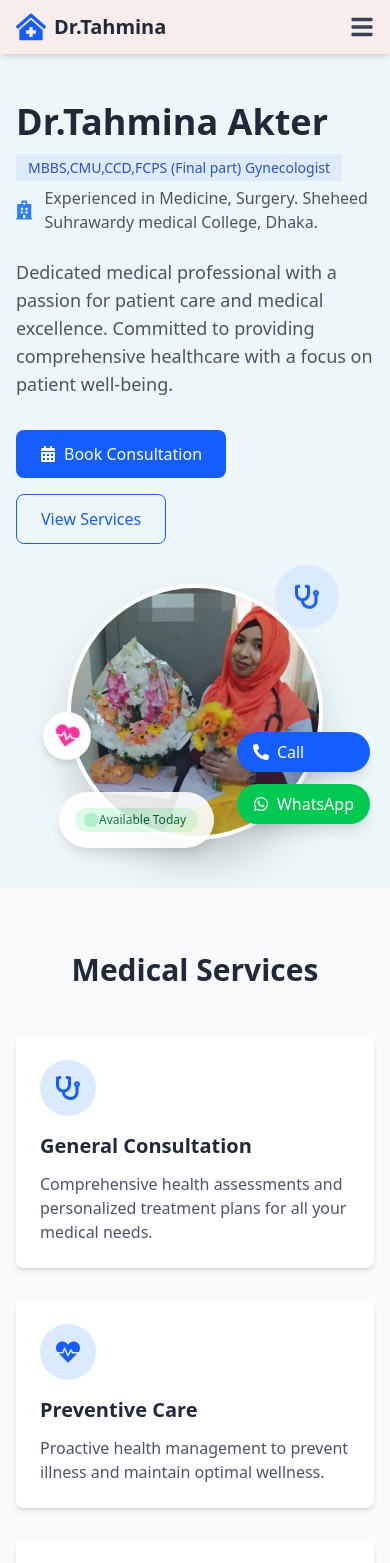
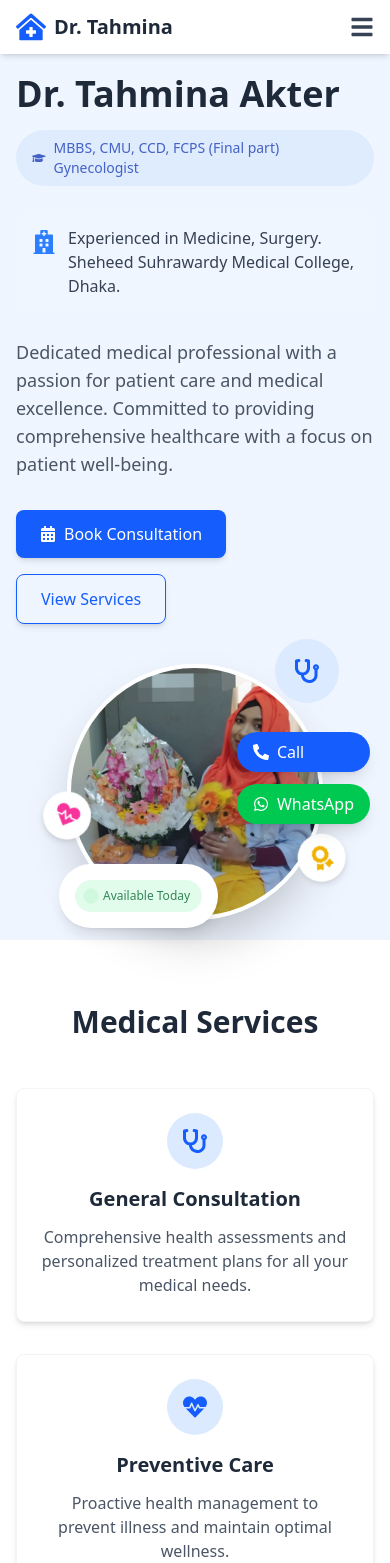
Before and after one commit to MAHIR-DEVES/dector-portfolio, a React (Vite) app: page / in a window 390 px wide. Shown: the top 1563 px of the page. Built offline with nearby package versions, Linux system fonts and the light colour scheme.

Commit message:
responsive issue done

```diff
--- a/src/Pages/Home/Home.jsx
+++ b/src/Pages/Home/Home.jsx
@@ -22,21 +22,16 @@ import ContactIcon from '../../Components/ContactIcon/ContactIcon';
 
 const Home = () => {
   const [isMenuOpen, setIsMenuOpen] = useState(false);
-  const [isVisible, setIsVisible] = useState(false);
-
-  useEffect(() => {
-    setIsVisible(true);
-  }, []);
 
   return (
-    <div className="min-h-screen bg-[#edf6f9]">
+    <div className="min-h-screen bg-gradient-to-b from-blue-50 to-indigo-50">
       {/* Navigation Bar */}
-      <header className="sticky top-0 z-50 shadow-md bg-[#f8edeb]">
+      <header className="sticky top-0 z-50 shadow-md bg-white">
         <nav className="max-w-7xl mx-auto px-4 py-3 flex justify-between items-center">
           {/* Logo */}
           <div className="flex items-center">
             <FaClinicMedical className="text-3xl text-blue-600 mr-2" />
-            <span className="text-xl font-bold text-gray-800">Dr.Tahmina</span>
+            <span className="text-xl font-bold text-gray-800">Dr. Tahmina</span>
           </div>
 
           {/* Desktop Navigation */}
@@ -79,7 +74,7 @@ const Home = () => {
               href="https://wa.me/8801774051784"
               target="_blank"
               rel="noopener noreferrer"
-              className="bg-blue-600 hover:bg-blue-700 text-white px-6 py-3 rounded-lg flex items-center transition-all duration-300 transform hover:-translate-y-1"
+              className="bg-blue-600 hover:bg-blue-700 text-white px-6 py-3 rounded-lg flex items-center transition-all duration-300 transform hover:-translate-y-1 shadow-md hover:shadow-lg"
             >
               <FaCalendarAlt className="mr-2" />
               Book Consultation
@@ -129,139 +124,153 @@ const Home = () => {
               >
                 Contact
               </a>
-              <button className="bg-blue-600 hover:bg-blue-700 text-white px-4 py-2 rounded-lg flex items-center justify-center mt-2 transition-all duration-300">
+              <a
+                href="https://wa.me/8801774051784"
+                target="_blank"
+                rel="noopener noreferrer"
+                className="bg-blue-600 hover:bg-blue-700 text-white px-4 py-2 rounded-lg flex items-center justify-center mt-2 transition-all duration-300"
+              >
                 <FaCalendarAlt className="mr-2" />
-                Book Appointment
-              </button>
+                Book Consultation
+              </a>
             </div>
           </div>
         )}
       </header>
 
       {/* Banner Section with Enhanced Image Animation */}
-      <div className="max-w-7xl mx-auto px-4 py-12 md:py-20">
-        <div className="flex flex-col md:flex-row items-center">
+      <section id="home" className="py-5 md:py-20">
+        <div className="max-w-7xl mx-auto px-4">
+          <div className="flex flex-col md:flex-row items-center gap-10">
             {/* Text Content */}
-          <div className="md:w-1/2 mb-10 md:mb-0">
-            <h1
-              className={`text-4xl md:text-5xl font-bold text-gray-800 mb-4 transition-all duration-1000 ${
-                isVisible
-                  ? 'opacity-100 translate-y-0'
-                  : 'opacity-0 translate-y-10'
-              }`}
-            >
-              Dr.Tahmina Akter
+            <div className="md:w-1/2">
+              <h1 className="text-4xl md:text-5xl font-bold text-gray-800 mb-4 animate-fade-in">
+                Dr. Tahmina Akter
               </h1>
-            <div className=" items-center mb-6">
-              <div className=" text-blue-800 rounded-full text-sm font-medium animate-pulse">
-                <span className="px-3 py-1 bg-blue-100 ">
-                  MBBS,CMU,CCD,FCPS (Final part) Gynecologist
-                </span>
-              </div>
-              <div className="text-gray-600 flex items-center gap-2 mt-2">
-                <FaHospital className="mr-1 text-blue-500 " size={30} />
-                Experienced in Medicine, Surgery. Sheheed Suhrawardy medical
-                College, Dhaka.
+
+              <div className="mb-6">
+                <div className="bg-blue-100 text-blue-800 px-4 py-2 rounded-full text-sm font-medium inline-flex items-center animate-pulse">
+                  <FaGraduationCap className="mr-2" />
+                  MBBS, CMU, CCD, FCPS (Final part) Gynecologist
                 </div>
               </div>
-            <p className="text-lg text-gray-600 mb-8 transition-all duration-1000 delay-200">
-              Dedicated medical professional with a passion for patient care and
-              medical excellence. Committed to providing comprehensive
+
+              <div className="flex items-start gap-3 mb-6 p-4 bg-blue-50 rounded-lg animate-slide-in-left">
+                <FaHospital
+                  className="text-blue-500 mt-1 flex-shrink-0"
+                  size={24}
+                />
+                <p className="text-gray-700">
+                  Experienced in Medicine, Surgery. Sheheed Suhrawardy Medical
+                  College, Dhaka.
+                </p>
+              </div>
+
+              <p className="text-lg text-gray-600 mb-8 animate-fade-in delay-300">
+                Dedicated medical professional with a passion for patient care
+                and medical excellence. Committed to providing comprehensive
                 healthcare with a focus on patient well-being.
               </p>
-            <div className="flex flex-wrap gap-4">
+
+              <div className="flex flex-wrap gap-4 animate-fade-in delay-500">
                 <a
                   href="https://wa.me/8801774051784"
                   target="_blank"
                   rel="noopener noreferrer"
-                className="bg-blue-600 hover:bg-blue-700 text-white px-6 py-3 rounded-lg flex items-center transition-all duration-300 transform hover:-translate-y-1"
+                  className="bg-blue-600 hover:bg-blue-700 text-white px-6 py-3 rounded-lg flex items-center transition-all duration-300 transform hover:-translate-y-1 shadow-md hover:shadow-lg"
                 >
                   <FaCalendarAlt className="mr-2" />
                   Book Consultation
                 </a>
 
-              <button className="border border-blue-600 text-blue-600 hover:bg-blue-50 px-6 py-3 rounded-lg transition-all duration-300 transform hover:-translate-y-1">
+                <button className="border border-blue-600 text-blue-600 hover:bg-blue-50 px-6 py-3 rounded-lg transition-all duration-300 transform hover:-translate-y-1 shadow-md hover:shadow-lg">
                   View Services
                 </button>
               </div>
             </div>
 
             {/* Enhanced Image Section with Animation */}
-          <div className="md:w-1/2 flex justify-end">
+            <div className="md:w-1/2 flex justify-center md:justify-end">
               <div className="relative">
-              <div className="relative w-64 h-64 md:w-80 md:h-80 rounded-full overflow-hidden border-4 border-white shadow-2xl transition-all duration-1000 transform hover:scale-105">
+                <div className="relative w-64 h-64 md:w-80 md:h-80 rounded-full overflow-hidden border-4 border-white shadow-2xl transition-all duration-700 transform hover:scale-105">
                   <img
                     src={Apu}
-                  alt="Dr. Tehmina Akhter"
+                    alt="Dr. Tahmina Akter"
                     className="w-full h-full object-cover"
                   />
-                <div className="absolute inset-0 bg-gradient-to-t from-blue-900/20 to-transparent"></div>
+                  <div className="absolute inset-0 bg-gradient-to-t from-blue-900/20 to-transparent rounded-full"></div>
                 </div>
 
                 {/* Floating Elements */}
-              <div className="absolute -top-4 -right-4 bg-blue-100 w-16 h-16 rounded-full flex items-center justify-center animate-bounce-slow">
+                <div className="absolute -top-4 -right-4 bg-blue-100 w-16 h-16 rounded-full flex items-center justify-center animate-float">
                   <FaStethoscope className="text-2xl text-blue-600" />
                 </div>
 
-              <div className="absolute -bottom-2 -left-2 bg-white rounded-full p-4 shadow-lg animate-pulse">
-                <div className="bg-green-100 text-green-800 px-3 py-1 rounded-full text-xs font-medium flex items-center">
-                  <div className="w-2 h-2 bg-green-500 rounded-full mr-1 animate-ping"></div>
+                <div className="absolute -bottom-2 -left-2 bg-white rounded-full p-4 shadow-lg">
+                  <div className="bg-green-100 text-green-800 px-3 py-2 rounded-full text-xs font-medium flex items-center animate-pulse">
+                    <div className="w-2 h-2 bg-green-500 rounded-full mr-2 animate-ping"></div>
                     Available Today
                   </div>
                 </div>
 
-              <div className="absolute top-1/2 -left-6 bg-white rounded-full p-3 shadow-md rotate-12">
+                <div className="absolute top-1/2 -left-6 bg-white rounded-full p-3 shadow-md rotate-12 animate-float-slow">
                   <FaHeartbeat className="text-2xl text-pink-500" />
+                </div>
+
+                {/* Additional floating element */}
+                <div className="absolute bottom-8 -right-6 bg-white rounded-full p-3 shadow-md -rotate-12 animate-float-delayed">
+                  <FaAward className="text-2xl text-yellow-500" />
                 </div>
               </div>
             </div>
           </div>
         </div>
+      </section>
 
       {/* Services Section */}
-      <section id="services" className="bg-gray-50 py-16">
+      <section id="services" className="py-16 bg-white">
         <div className="max-w-7xl mx-auto px-4">
           <h2 className="text-3xl font-bold text-center text-gray-800 mb-12">
             Medical Services
           </h2>
           <div className="grid grid-cols-1 md:grid-cols-2 lg:grid-cols-3 gap-8">
             {/* Service 1 */}
-            <div className="bg-white p-6 rounded-lg shadow-md hover:shadow-lg transition-all duration-300 transform hover:-translate-y-2">
-              <div className="bg-blue-100 w-14 h-14 rounded-full flex items-center justify-center mb-4">
+            <div className="bg-white p-6 rounded-lg shadow-md hover:shadow-lg transition-all duration-300 transform hover:-translate-y-2 border border-gray-100">
+              <div className="bg-blue-100 w-14 h-14 rounded-full flex items-center justify-center mb-4 mx-auto">
                 <FaStethoscope className="text-2xl text-blue-600" />
               </div>
-              <h3 className="text-xl font-semibold text-gray-800 mb-3">
+              <h3 className="text-xl font-semibold text-gray-800 mb-3 text-center">
                 General Consultation
               </h3>
-              <p className="text-gray-600">
+              <p className="text-gray-600 text-center">
                 Comprehensive health assessments and personalized treatment
                 plans for all your medical needs.
               </p>
             </div>
 
             {/* Service 2 */}
-            <div className="bg-white p-6 rounded-lg shadow-md hover:shadow-lg transition-all duration-300 transform hover:-translate-y-2">
-              <div className="bg-blue-100 w-14 h-14 rounded-full flex items-center justify-center mb-4">
+            <div className="bg-white p-6 rounded-lg shadow-md hover:shadow-lg transition-all duration-300 transform hover:-translate-y-2 border border-gray-100">
+              <div className="bg-blue-100 w-14 h-14 rounded-full flex items-center justify-center mb-4 mx-auto">
                 <FaHeartbeat className="text-2xl text-blue-600" />
               </div>
-              <h3 className="text-xl font-semibold text-gray-800 mb-3">
+              <h3 className="text-xl font-semibold text-gray-800 mb-3 text-center">
                 Preventive Care
               </h3>
-              <p className="text-gray-600">
+              <p className="text-gray-600 text-center">
                 Proactive health management to prevent illness and maintain
                 optimal wellness.
               </p>
             </div>
 
             {/* Service 3 */}
-            <div className="bg-white p-6 rounded-lg shadow-md hover:shadow-lg transition-all duration-300 transform hover:-translate-y-2">
-              <div className="bg-blue-100 w-14 h-14 rounded-full flex items-center justify-center mb-4">
+            <div className="bg-white p-6 rounded-lg shadow-md hover:shadow-lg transition-all duration-300 transform hover:-translate-y-2 border border-gray-100">
+              <div className="bg-blue-100 w-14 h-14 rounded-full flex items-center justify-center mb-4 mx-auto">
                 <FaAward className="text-2xl text-blue-600" />
               </div>
-              <h3 className="text-xl font-semibold text-gray-800 mb-3">
+              <h3 className="text-xl font-semibold text-gray-800 mb-3 text-center">
                 Specialized Treatment
               </h3>
-              <p className="text-gray-600">
+              <p className="text-gray-600 text-center">
                 Advanced medical treatments tailored to your specific health
                 conditions and requirements.
               </p>
@@ -271,7 +280,7 @@ const Home = () => {
       </section>
 
       {/* Testimonials Section */}
-      <section id="testimonials" className="py-16">
+      <section id="testimonials" className="py-16 bg-gray-50">
         <div className="max-w-7xl mx-auto px-4">
           <h2 className="text-3xl font-bold text-center text-gray-800 mb-12">
             Patient Testimonials
@@ -279,26 +288,24 @@ const Home = () => {
           <div className="grid grid-cols-1 md:grid-cols-2 lg:grid-cols-3 gap-8">
             {/* Testimonial 1 */}
             <div className="bg-white p-6 rounded-lg shadow-md border border-gray-100 transition-all duration-300 hover:shadow-xl">
-              <div className="flex text-yellow-400 mb-4">
+              <div className="flex text-yellow-400 mb-4 justify-center">
                 <FaStar />
                 <FaStar />
                 <FaStar />
                 <FaStar />
                 <FaStar />
               </div>
-              <p className="text-gray-600 mb-4">
-                "Dr. Tehmina provided exceptional care during my treatment. Her
+              <p className="text-gray-600 mb-4 text-center italic">
+                "Dr. Tahmina provided exceptional care during my treatment. Her
                 expertise and bedside manner are truly remarkable."
               </p>
               <div className="flex items-center">
-                <div className="w-12 h-12 bg-blue-100 rounded-full mr-3 flex items-center justify-center">
-                  <span className="text-blue-600 font-semibold">
+                <div className="w-12 h-12 bg-blue-100 rounded-full mr-3 flex items-center justify-center overflow-hidden">
                   <img
-                      className="rounded-full"
+                    className="w-full h-full object-cover"
                     src="https://cse.iutoic-dhaka.edu/uploads/img/1601107245_1253.jpg"
-                      alt=""
+                    alt="Rahman Ahmed"
                   />
-                  </span>
                 </div>
                 <div>
                   <h4 className="font-semibold text-gray-800">Rahman Ahmed</h4>
@@ -309,26 +316,24 @@ const Home = () => {
 
             {/* Testimonial 2 */}
             <div className="bg-white p-6 rounded-lg shadow-md border border-gray-100 transition-all duration-300 hover:shadow-xl">
-              <div className="flex text-yellow-400 mb-4">
+              <div className="flex text-yellow-400 mb-4 justify-center">
                 <FaStar />
                 <FaStar />
                 <FaStar />
                 <FaStar />
                 <FaStar />
               </div>
-              <p className="text-gray-600 mb-4">
-                "I'm grateful for the compassionate care I received. Dr. Tehmina
+              <p className="text-gray-600 mb-4 text-center italic">
+                "I'm grateful for the compassionate care I received. Dr. Tahmina
                 took the time to explain everything clearly."
               </p>
               <div className="flex items-center">
-                <div className="w-12 h-12 bg-pink-100 rounded-full mr-3 flex items-center justify-center">
-                  <span className="text-pink-600 font-semibold">
+                <div className="w-12 h-12 bg-pink-100 rounded-full mr-3 flex items-center justify-center overflow-hidden">
                   <img
-                      className="rounded-full"
+                    className="w-full h-full object-cover"
                     src="https://hr.bup.edu.bd/upload/picture/39255.jpg"
-                      alt=""
+                    alt="Fatima Begum"
                   />
-                  </span>
                 </div>
                 <div>
                   <h4 className="font-semibold text-gray-800">Fatima Begum</h4>
@@ -339,26 +344,24 @@ const Home = () => {
 
             {/* Testimonial 3 */}
             <div className="bg-white p-6 rounded-lg shadow-md border border-gray-100 transition-all duration-300 hover:shadow-xl">
-              <div className="flex text-yellow-400 mb-4">
+              <div className="flex text-yellow-400 mb-4 justify-center">
                 <FaStar />
                 <FaStar />
                 <FaStar />
                 <FaStar />
                 <FaStar />
               </div>
-              <p className="text-gray-600 mb-4">
+              <p className="text-gray-600 mb-4 text-center italic">
                 "Professional, knowledgeable, trusted, experienced, and caring.
                 Everything you want in a healthcare provider."
               </p>
               <div className="flex items-center">
-                <div className="w-12 h-12 bg-green-100 rounded-full mr-3 flex items-center justify-center">
-                  <span className="text-green-600 font-semibold">
+                <div className="w-12 h-12 bg-green-100 rounded-full mr-3 flex items-center justify-center overflow-hidden">
                   <img
-                      className="rounded-full"
+                    className="w-full h-full object-cover"
                     src="https://encrypted-tbn0.gstatic.com/images?q=tbn:ANd9GcSDEyTnoLr2tGwTSG-sLP5lgpWNM6nicfN5rJFGtc7-5Ttx7W3SrUAYEf2kxjrIyI-qTuM&usqp=CAU"
-                      alt=""
+                    alt="Jamal Hussain"
                   />
-                  </span>
                 </div>
                 <div>
                   <h4 className="font-semibold text-gray-800">Jamal Hussain</h4>
@@ -371,7 +374,7 @@ const Home = () => {
       </section>
 
       {/* Contact Section */}
-      <section id="contact" className="bg-gray-50 py-16">
+      <section id="contact" className="py-16 bg-white">
         <div className="max-w-7xl mx-auto px-4">
           <h2 className="text-3xl font-bold text-center text-gray-800 mb-12">
             Contact Us
@@ -383,19 +386,18 @@ const Home = () => {
                 Get In Touch
               </h3>
               <div className="space-y-4">
-                <div className="flex items-center transition-all duration-300 hover:translate-x-2">
+                <div className="flex items-center transition-all duration-300 hover:translate-x-2 p-3 rounded-lg hover:bg-blue-50">
                   <div className="bg-blue-100 w-10 h-10 rounded-full flex items-center justify-center mr-4">
                     <FaMapMarkerAlt className="text-blue-600" />
                   </div>
                   <div>
                     <p className="text-gray-800 font-medium">Address</p>
                     <p className="text-gray-600">
-                      Experienced in Medicine, Surgery. Sheheed Suhrawardy
-                      medical College, Dhaka.
+                      Sheheed Suhrawardy Medical College, Dhaka.
                     </p>
                   </div>
                 </div>
-                <div className="flex items-center transition-all duration-300 hover:translate-x-2">
+                <div className="flex items-center transition-all duration-300 hover:translate-x-2 p-3 rounded-lg hover:bg-blue-50">
                   <div className="bg-blue-100 w-10 h-10 rounded-full flex items-center justify-center mr-4">
                     <FaPhoneAlt className="text-blue-600" />
                   </div>
@@ -404,16 +406,16 @@ const Home = () => {
                     <p className="text-gray-600">+8801774051784</p>
                   </div>
                 </div>
-                <div className="flex items-center transition-all duration-300 hover:translate-x-2">
+                <div className="flex items-center transition-all duration-300 hover:translate-x-2 p-3 rounded-lg hover:bg-blue-50">
                   <div className="bg-blue-100 w-10 h-10 rounded-full flex items-center justify-center mr-4">
                     <FaEnvelope className="text-blue-600" />
                   </div>
                   <div>
                     <p className="text-gray-800 font-medium">Email</p>
-                    <p className="text-gray-600">atahmina310@gmail.Com</p>
+                    <p className="text-gray-600">atahmina310@gmail.com</p>
                   </div>
                 </div>
-                <div className="flex items-center transition-all duration-300 hover:translate-x-2">
+                <div className="flex items-center transition-all duration-300 hover:translate-x-2 p-3 rounded-lg hover:bg-blue-50">
                   <div className="bg-blue-100 w-10 h-10 rounded-full flex items-center justify-center mr-4">
                     <FaClock className="text-blue-600" />
                   </div>
@@ -477,14 +479,15 @@ const Home = () => {
           </div>
         </div>
       </section>
-      <ContactIcon></ContactIcon>
+
+      <ContactIcon />
 
       {/* Footer */}
       <footer className="bg-gray-800 text-white py-12">
         <div className="max-w-7xl mx-auto px-4">
           <div className="grid grid-cols-1 md:grid-cols-3 gap-8">
             <div>
-              <h3 className="text-xl font-semibold mb-4">Dr. Tehmina Akhter</h3>
+              <h3 className="text-xl font-semibold mb-4">Dr. Tahmina Akter</h3>
               <p className="text-gray-300">
                 Providing quality healthcare services with compassion and
                 expertise.
@@ -530,16 +533,15 @@ const Home = () => {
             <div>
               <h3 className="text-xl font-semibold mb-4">Contact Info</h3>
               <p className="text-gray-300">
-                Experienced in Medicine, Surgery. Sheheed Suhrawardy medical
-                College, Dhaka.
+                Sheheed Suhrawardy Medical College
               </p>
               <p className="text-gray-300">Dhaka, Bangladesh</p>
-              <p className="text-gray-300">+88 01774051784</p>
+              <p className="text-gray-300">+8801774051784</p>
             </div>
           </div>
           <div className="border-t border-gray-700 mt-8 pt-8 text-center text-gray-400">
             <p>
-              © {new Date().getFullYear()} Dr.Tahmina Akter. All rights
+              © {new Date().getFullYear()} Dr. Tahmina Akter. All rights
               reserved.
             </p>
           </div>
@@ -548,7 +550,29 @@ const Home = () => {
 
       {/* Custom CSS for animations */}
       <style jsx>{`
-        @keyframes bounce-slow {
+        @keyframes fade-in {
+          from {
+            opacity: 0;
+            transform: translateY(20px);
+          }
+          to {
+            opacity: 1;
+            transform: translateY(0);
+          }
+        }
+
+        @keyframes slide-in-left {
+          from {
+            opacity: 0;
+            transform: translateX(-30px);
+          }
+          to {
+            opacity: 1;
+            transform: translateX(0);
+          }
+        }
+
+        @keyframes float {
           0%,
           100% {
             transform: translateY(0);
@@ -557,6 +581,27 @@ const Home = () => {
             transform: translateY(-10px);
           }
         }
+
+        @keyframes float-slow {
+          0%,
+          100% {
+            transform: translateY(0) rotate(12deg);
+          }
+          50% {
+            transform: translateY(-8px) rotate(12deg);
+          }
+        }
+
+        @keyframes float-delayed {
+          0%,
+          100% {
+            transform: translateY(0) rotate(-12deg);
+          }
+          50% {
+            transform: translateY(-12px) rotate(-12deg);
+          }
+        }
+
         @keyframes fadeIn {
           from {
             opacity: 0;
@@ -565,11 +610,39 @@ const Home = () => {
             opacity: 1;
           }
         }
-        .animate-bounce-slow {
-          animation: bounce-slow 3s infinite;
+
+        .animate-fade-in {
+          animation: fade-in 1s ease-out forwards;
         }
+
+        .animate-slide-in-left {
+          animation: slide-in-left 0.8s ease-out forwards;
+        }
+
+        .animate-float {
+          animation: float 4s ease-in-out infinite;
+        }
+
+        .animate-float-slow {
+          animation: float-slow 5s ease-in-out infinite;
+          animation-delay: 1s;
+        }
+
+        .animate-float-delayed {
+          animation: float-delayed 6s ease-in-out infinite;
+          animation-delay: 2s;
+        }
+
         .animate-fadeIn {
           animation: fadeIn 0.5s ease-out;
+        }
+
+        .delay-300 {
+          animation-delay: 300ms;
+        }
+
+        .delay-500 {
+          animation-delay: 500ms;
         }
       `}</style>
     </div>
```
Lines whose indentation alone changed are shown as unchanged.
